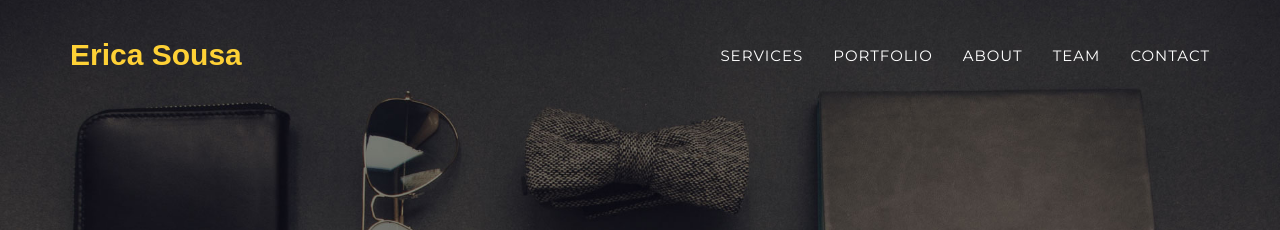
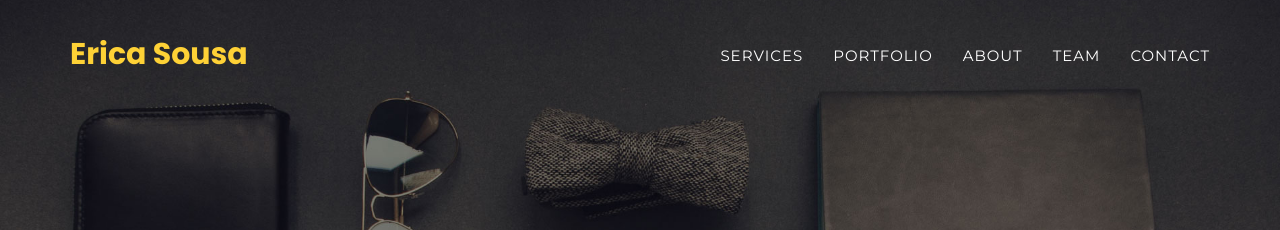
Before and after one commit to ericasousaa/EricaSousa, a Jekyll site: the page built from index.html, in a window 1280 px wide and 900 px high. Shown: the top 230 px of the window. Built offline with Jekyll 4.4.1, drawn with Linux system fonts in a browser that asks for light colours; some web fonts are replaced.

Commit message:
Update head.html

```diff
--- a/_includes/head.html
+++ b/_includes/head.html
@@ -5,6 +5,7 @@
     <meta name="viewport" content="width=device-width">
     <meta name="description" content="{{ site.description }}">
     <link rel="canonical" href="{{ page.url | replace:'index.html','' | prepend: site.baseurl | prepend: site.url }}">
+    <link href="https://fonts.googleapis.com/css2?family=Poppins:wght@400;600;700&display=swap" rel="stylesheet">
 
 
     <!-- Custom CSS & Bootstrap Core CSS - Uses Bootswatch Flatly Theme: http://bootswatch.com/flatly/ -->
```
